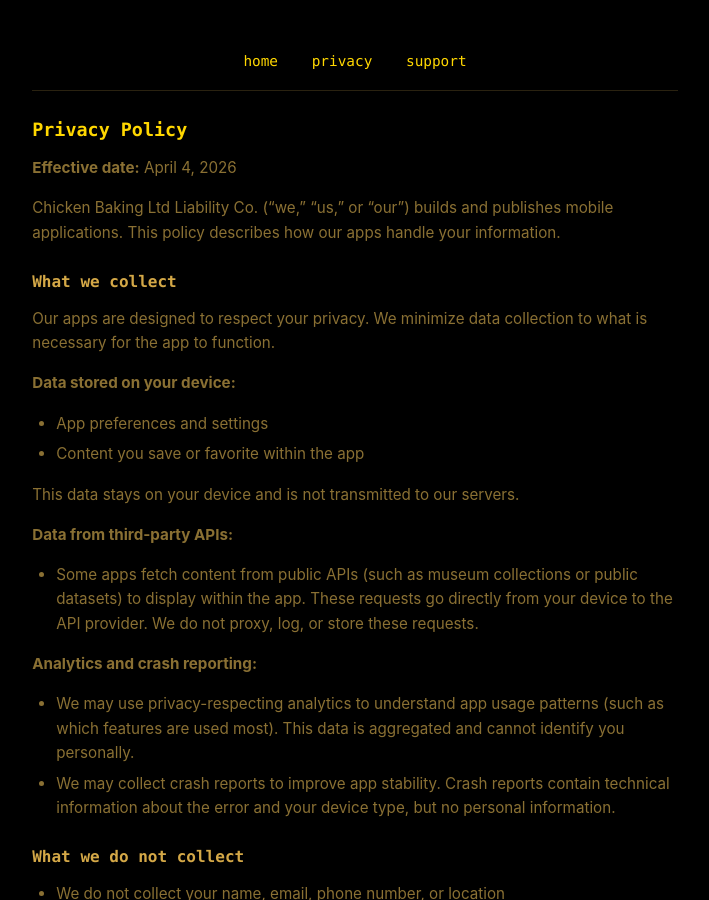
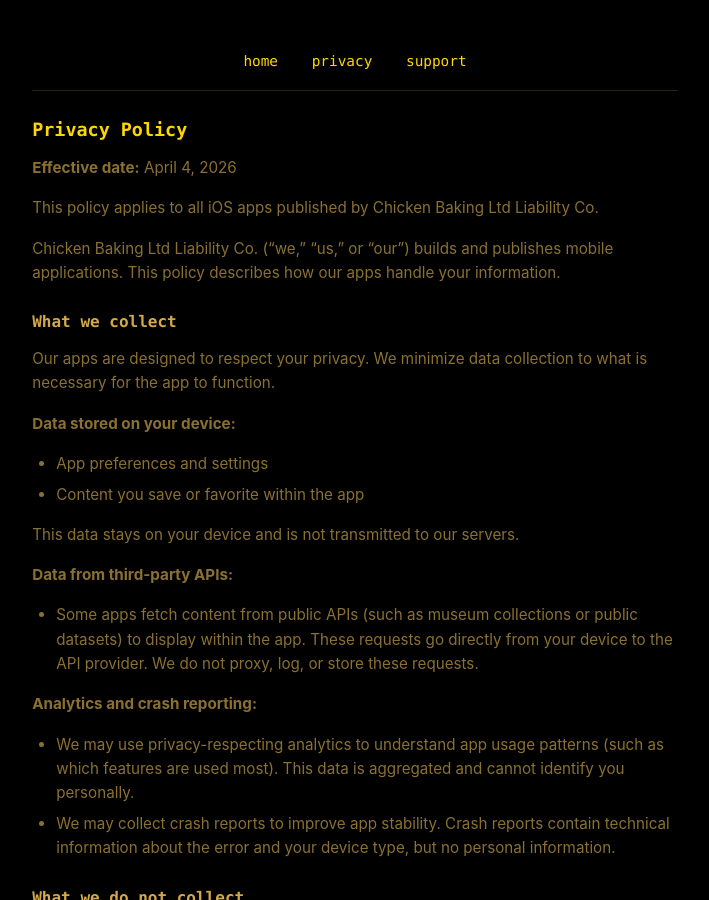
Before and after one commit to chickenbakers/chickenbaking.com, a Jekyll site: the page built from privacy.md, in a window 1280 px wide and 900 px high. Shown: the whole window, without its empty margins (285-994 px from the left). Built offline with Jekyll 4.4.1, drawn with Linux system fonts in a browser that asks for light colours.

Commit message:
Add umbrella scope sentence to privacy policy (RAA grill D-6 Option B)
Defensive belt-and-suspenders edit per grill-me session
2026-04-13 on the Random Acts of Art release audit. Apple's
App Store Review Guideline §5.1.1 requires that a privacy
policy apply to the app being submitted — the published
policy already satisfies this via "our apps" phrasing, and
Padma's risk assessment rated it LOW. This one-sentence
addition hardens against a pedantic reviewer without naming
any specific app (Option B from the grill, chosen over
Option A which would have named RAA explicitly and created
a maintenance burden as the factory ships more apps).

Co-Authored-By: Claude Opus 4.6 (1M context) <noreply@anthropic.com>

```diff
--- a/privacy.md
+++ b/privacy.md
@@ -9,6 +9,8 @@ description: Privacy policy for apps published by Chicken Baking Ltd Liability C
 ## Privacy Policy
 
 **Effective date:** April 4, 2026
+
+This policy applies to all iOS apps published by Chicken Baking Ltd Liability Co.
 
 Chicken Baking Ltd Liability Co. ("we," "us," or "our") builds and publishes mobile applications. This policy describes how our apps handle your information.
 
```
